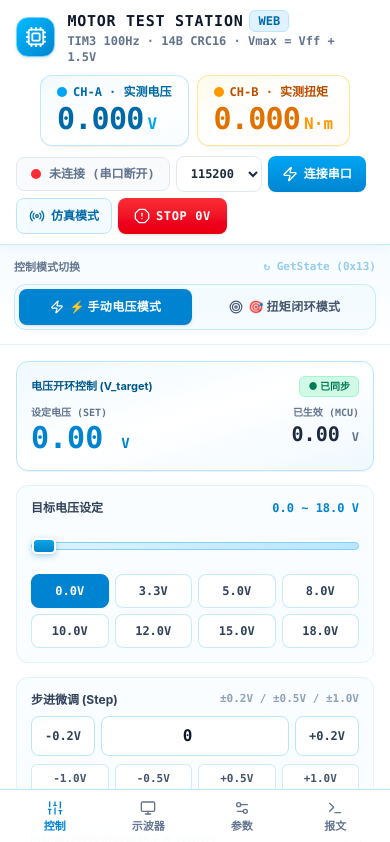
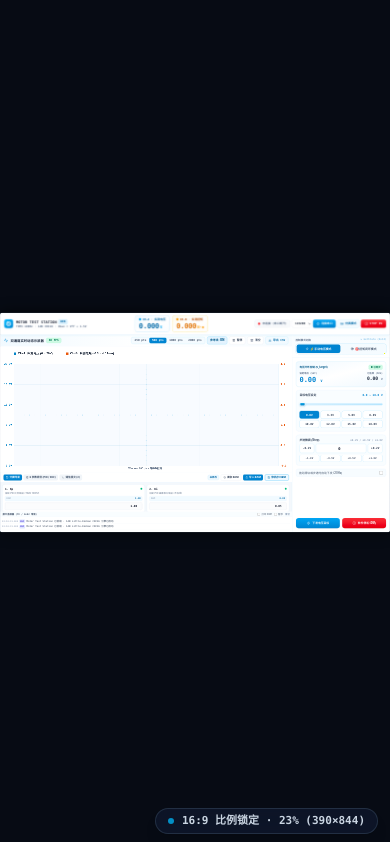
Before and after one commit to HITSZ-WTRobot/MotorTestStation, a React (Vite) app: page / in a window 390 px wide. Shown: the top 842 px of the page. Built offline with nearby package versions, Linux system fonts and the light colour scheme.

Commit message:
feat(layout): implement fixed 16:9 proportional scale engine to keep UI positions completely invariant on resize

```diff
--- a/src-tauri/tauri.conf.json
+++ b/src-tauri/tauri.conf.json
@@ -14,10 +14,10 @@
     "windows": [
       {
         "title": "STM32 电机测控与闭环调优工作台 | Motor Test Station Pro v2.4",
-        "width": 1540,
-        "height": 940,
-        "minWidth": 375,
-        "minHeight": 580,
+        "width": 1680,
+        "height": 945,
+        "minWidth": 960,
+        "minHeight": 540,
         "resizable": true,
         "center": true
       }
--- a/src/App.tsx
+++ b/src/App.tsx
@@ -82,10 +82,32 @@ import {
 
 const VOLTAGE_PRESETS = [0.0, 3.3, 5.0, 8.0, 10.0, 12.0, 15.0, 18.0];
 const TORQUE_PRESETS = [0.0, 0.5, 1.0, 1.5, 2.0, 2.5, 3.0];
+const BASE_WIDTH = 1680;
+const BASE_HEIGHT = 945;
 
 type BottomDockMode = 'split' | 'params' | 'bus';
 
 export function App() {
+  const [scaleState, setScaleState] = React.useState({
+    scale: 1,
+    width: BASE_WIDTH,
+    height: BASE_HEIGHT,
+  });
+
+  React.useEffect(() => {
+    const handleResize = () => {
+      const vw = window.innerWidth;
+      const vh = window.innerHeight;
+      const scaleW = vw / BASE_WIDTH;
+      const scaleH = vh / BASE_HEIGHT;
+      const scale = Math.min(scaleW, scaleH);
+      setScaleState({ scale, width: vw, height: vh });
+    };
+
+    handleResize();
+    window.addEventListener('resize', handleResize);
+    return () => window.removeEventListener('resize', handleResize);
+  }, []);
   const [mobileTab, setMobileTab] = useAtom(mobileTabAtom);
   const [platformInfo, setPlatformInfo] = useAtom(platformInfoAtom);
 
@@ -799,14 +821,25 @@ export function App() {
   const tCellsActive = Math.round((telemetry.torque / Math.max(0.1, torqueLimit)) * 16);
 
   return (
-    <div className="min-h-screen lg:h-screen lg:overflow-hidden flex flex-col studio-surface-bright text-slate-900">
+    <div className="w-screen h-screen overflow-hidden bg-[#070b14] flex items-center justify-center select-none relative">
+      {/* 核心固定比例工作台舞台 (1680 x 945, 16:9) */}
+      <div
+        style={{
+          width: `${BASE_WIDTH}px`,
+          height: `${BASE_HEIGHT}px`,
+          transform: `scale(${scaleState.scale})`,
+          transformOrigin: 'center center',
+          flexShrink: 0,
+        }}
+        className="relative flex flex-col overflow-hidden studio-surface-bright shadow-[0_0_60px_rgba(0,0,0,0.7)] rounded-lg border border-slate-700/50 text-slate-900"
+      >
         {/* =====================================================================
             顶部精密仪表横梁：品牌铭牌 + 集成式双通道数字表头 + 串口与安全急停
            ===================================================================== */}
         <header className="shrink-0 border-b border-sky-200/80 bg-white/95 backdrop-blur-md shadow-[0_2px_12px_rgba(2,132,199,0.06)]">
-        <div className="flex flex-wrap items-center justify-between gap-2.5 px-4 py-2.5">
+          <div className="flex items-center justify-between gap-3 px-4 py-2.5 whitespace-nowrap overflow-hidden">
             {/* 1. 左侧品牌与平台标签 */}
-          <div className="flex items-center gap-3 pr-2">
+            <div className="flex items-center gap-3 pr-2 shrink-0">
               <div className="flex h-10 w-10 items-center justify-center rounded-xl bg-gradient-to-br from-sky-400 to-sky-600 text-white shadow-sm border border-sky-300">
               <Cpu className="h-5.5 w-5.5" />
             </div>
@@ -826,7 +859,7 @@ export function App() {
           </div>
 
           {/* 2. 中央集成式双通道数字表头与16段光柱 */}
-          <div className="flex flex-1 flex-wrap items-center justify-center gap-2 lg:gap-3">
+          <div className="flex items-center justify-center gap-3 shrink-0">
             {/* CH-A：实测电压表头 */}
             <div className="flex items-center gap-3.5 rounded-xl border border-sky-200/90 bg-gradient-to-br from-sky-50/90 via-white to-sky-50/40 px-4 py-2 shadow-2xs">
               <div>
@@ -932,7 +965,7 @@ export function App() {
           </div>
 
           {/* 3. 右侧硬件连接与安全急停操作台 */}
-          <div className="flex flex-wrap items-center gap-1.5">
+          <div className="flex items-center gap-1.5 shrink-0">
             <div
               className={`flex items-center gap-2 rounded-lg border px-3.5 py-2 font-mono text-xs font-extrabold tnum ${
                 connStatus.warning
@@ -1059,21 +1092,15 @@ export function App() {
       {/* =====================================================================
           主工作台：中央全画幅示波器 + 底部参数/报文双舱 + 右侧推子主控舱
          ===================================================================== */}
-      <div className="flex-1 min-h-0 grid grid-cols-1 lg:grid-cols-[1fr_400px] xl:grid-cols-[1fr_430px] pb-14 lg:pb-0">
+      <div className="flex-1 min-h-0 grid grid-cols-[1fr_420px] overflow-hidden">
         {/* -------------------------------------------------------------------
             左/中主舞台：全画幅示波器 + 底部参数与报文双联舱
            ------------------------------------------------------------------- */}
         <div className="flex flex-col min-h-0 border-r border-sky-200/80">
           {/* A. 中央舞台：双通道数字示波器 */}
-          <div
-            className={`flex-1 min-h-[300px] flex flex-col bg-white ${
-              mobileTab === 'control' || mobileTab === 'params' || mobileTab === 'terminal'
-                ? 'hidden lg:flex'
-                : 'flex'
-            }`}
-          >
+          <div className="flex-1 min-h-0 flex flex-col bg-white">
             {/* 示波器工具横条 */}
-            <div className="flex flex-wrap items-center justify-between gap-2.5 border-b border-sky-100 bg-gradient-to-r from-sky-50/90 via-white to-sky-50/60 px-4 py-2">
+            <div className="flex items-center justify-between gap-2.5 border-b border-sky-100 bg-gradient-to-r from-sky-50/90 via-white to-sky-50/60 px-4 py-2 whitespace-nowrap overflow-hidden">
               <div className="flex items-center gap-2.5">
                 <Activity className="h-4.5 w-4.5 text-sky-600" />
                 <span className="text-sm font-black tracking-wide text-slate-800">
@@ -1084,7 +1111,7 @@ export function App() {
                 </span>
               </div>
 
-              <div className="flex flex-wrap items-center gap-2">
+              <div className="flex items-center gap-2 shrink-0">
                 <div className="flex rounded-lg border border-sky-200 bg-sky-50/60 p-0.5">
                   {[250, 500, 1000, 2000].map((pts) => (
                     <button
@@ -1186,20 +1213,14 @@ export function App() {
           </div>
 
           {/* B. 底部双联机架舱：6 参数调优 (RAM / Flash) + 14B 报文流 */}
-          <div
-            className={`shrink-0 lg:h-[255px] border-t border-sky-200/80 bg-[#f4f8fc] flex flex-col ${
-              mobileTab === 'control' || mobileTab === 'scope'
-                ? 'hidden lg:flex'
-                : 'flex'
-            }`}
-          >
+          <div className="shrink-0 h-[255px] border-t border-sky-200/80 bg-[#f4f8fc] flex flex-col">
             {/* 机架顶部切换与保存栏 */}
-            <div className="flex flex-wrap items-center justify-between gap-2 border-b border-sky-100 bg-white px-3.5 py-1.5">
+            <div className="flex items-center justify-between gap-2 border-b border-sky-100 bg-white px-3.5 py-1.5 whitespace-nowrap overflow-hidden">
               <div className="flex items-center gap-1.5">
                 <button
                   type="button"
                   onClick={() => setBottomDock('split')}
-                  className={`hidden xl:inline-flex items-center gap-1 rounded-md px-2.5 py-1 text-[11px] font-bold cursor-pointer transition-colors ${
+                  className={`inline-flex items-center gap-1 rounded-md px-2.5 py-1 text-[11px] font-bold cursor-pointer transition-colors ${
                     bottomDock === 'split'
                       ? 'bg-sky-600 text-white shadow-2xs'
                       : 'bg-slate-100 text-slate-600 hover:bg-sky-50 hover:text-sky-700'
@@ -1435,13 +1456,7 @@ export function App() {
         {/* -------------------------------------------------------------------
             右侧推子主控舱：二选一模式切换 + 双参数推子控制
            ------------------------------------------------------------------- */}
-        <aside
-          className={`flex flex-col min-h-0 bg-white overflow-y-auto ${
-            mobileTab === 'scope' || mobileTab === 'params' || mobileTab === 'terminal'
-              ? 'hidden lg:flex'
-              : 'flex'
-          }`}
-        >
+        <aside className="flex flex-col min-h-0 bg-white overflow-y-auto">
           {/* 1. 顶部模式二选一切换器 */}
           <div className="border-b border-sky-100 bg-gradient-to-b from-sky-50/60 to-white p-3.5">
             <div className="mb-2 flex items-center justify-between text-[11px] font-bold text-slate-500">
@@ -1945,58 +1960,14 @@ export function App() {
           )}
         </aside>
       </div>
-
-      {/* =====================================================================
-          窄窗 / 移动端底部四栏导航条 (< 1024px)
-         ===================================================================== */}
-      <nav className="fixed bottom-0 left-0 right-0 z-50 flex items-center justify-around border-t border-sky-200 bg-white/95 px-2 py-1.5 backdrop-blur-md lg:hidden">
-        <button
-          type="button"
-          onClick={() => setMobileTab('control')}
-          className={`flex flex-1 flex-col items-center gap-0.5 py-1 text-[11px] font-bold cursor-pointer ${
-            mobileTab === 'control' ? 'text-sky-600' : 'text-slate-500'
-          }`}
-        >
-          <Sliders className="h-4 w-4" />
-          <span>控制</span>
-        </button>
-        <button
-          type="button"
-          onClick={() => setMobileTab('scope')}
-          className={`flex flex-1 flex-col items-center gap-0.5 py-1 text-[11px] font-bold cursor-pointer ${
-            mobileTab === 'scope' ? 'text-sky-600' : 'text-slate-500'
-          }`}
-        >
-          <Monitor className="h-4 w-4" />
-          <span>示波器</span>
-        </button>
-        <button
-          type="button"
-          onClick={() => {
-            setMobileTab('params');
-            setBottomDock('params');
-          }}
-          className={`flex flex-1 flex-col items-center gap-0.5 py-1 text-[11px] font-bold cursor-pointer ${
-            mobileTab === 'params' ? 'text-sky-600' : 'text-slate-500'
-          }`}
-        >
-          <Settings2 className="h-4 w-4" />
-          <span>参数</span>
-        </button>
-        <button
-          type="button"
-          onClick={() => {
-            setMobileTab('terminal');
-            setBottomDock('bus');
-          }}
-          className={`flex flex-1 flex-col items-center gap-0.5 py-1 text-[11px] font-bold cursor-pointer ${
-            mobileTab === 'terminal' ? 'text-sky-600' : 'text-slate-500'
-          }`}
-        >
-          <Terminal className="h-4 w-4" />
-          <span>报文</span>
-        </button>
-      </nav>
+      {/* 闭合固定比例工作台舞台 */}
+      </div>
+
+      {/* 底部悬浮固定比例锁与缩放率指示 */}
+      <div className="fixed bottom-2.5 right-3 z-50 pointer-events-none flex items-center gap-2 rounded-full bg-slate-900/85 border border-slate-700/60 px-3 py-1 font-mono text-[11px] font-bold text-slate-300 backdrop-blur-md shadow-lg">
+        <span className="h-1.5 w-1.5 rounded-full bg-sky-400 animate-pulse" />
+        <span>16:9 比例锁定 · {Math.round(scaleState.scale * 100)}% ({scaleState.width}×{scaleState.height})</span>
+      </div>
     </div>
   );
 }
--- a/src/components/OscilloscopeCanvas.tsx
+++ b/src/components/OscilloscopeCanvas.tsx
@@ -111,11 +111,11 @@ export const OscilloscopeCanvas = React.forwardRef<OscilloscopeHandle, Oscillosc
       if (!ctx) return;
 
       const resizeCanvas = () => {
-        const dpr = window.devicePixelRatio || 1;
-        const rect = canvas.getBoundingClientRect();
-        if (rect.width > 0 && rect.height > 0) {
-          canvas.width = Math.round(rect.width * dpr);
-          canvas.height = Math.round(rect.height * dpr);
+        const w = canvas.parentElement?.clientWidth || canvas.offsetWidth;
+        const h = canvas.parentElement?.clientHeight || canvas.offsetHeight;
+        if (w > 0 && h > 0) {
+          canvas.width = w;
+          canvas.height = h;
         }
       };
 
```
Also changed, not shown: 1 other file (tests, documents, lock files or other folders). Lines whose indentation alone changed are shown as unchanged.
